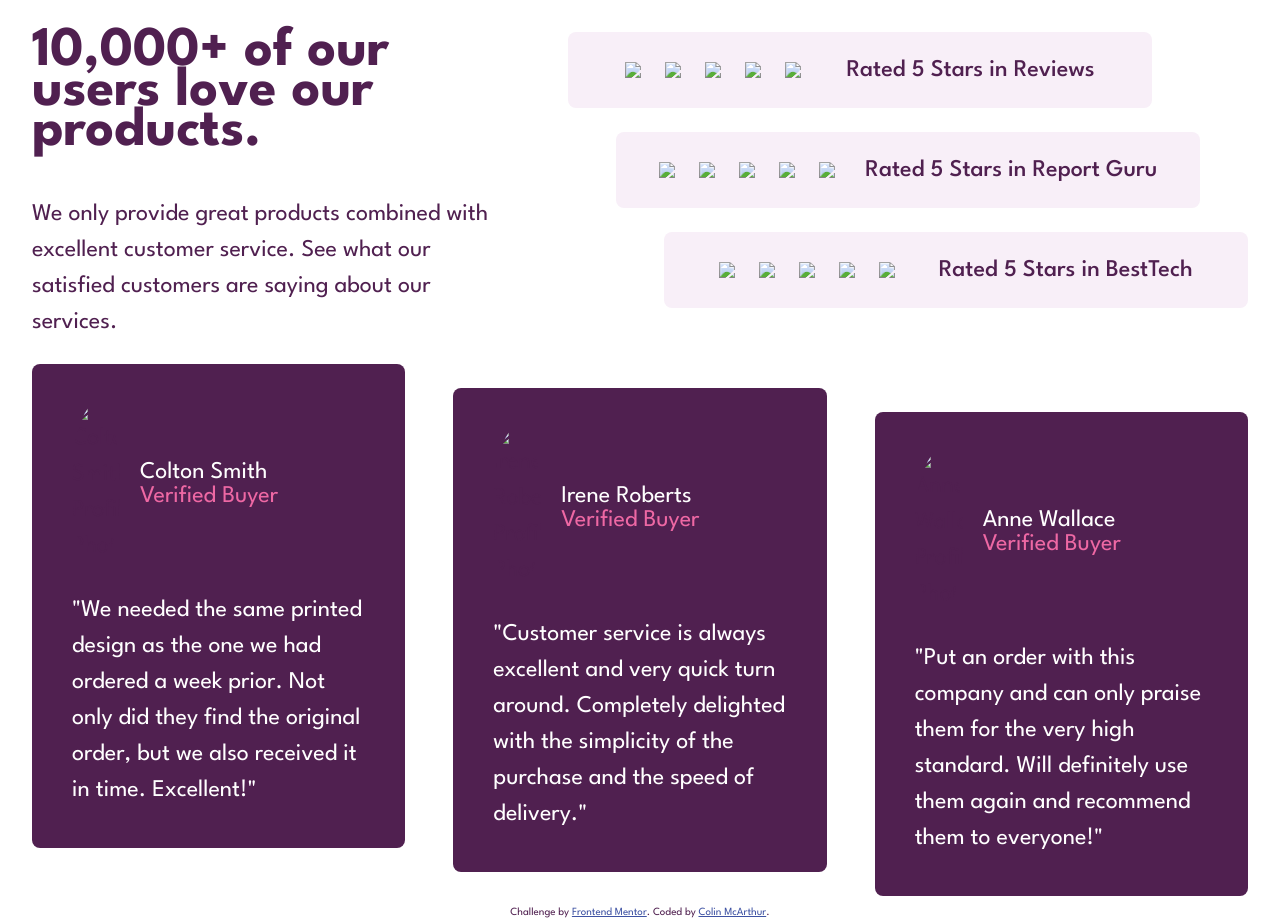
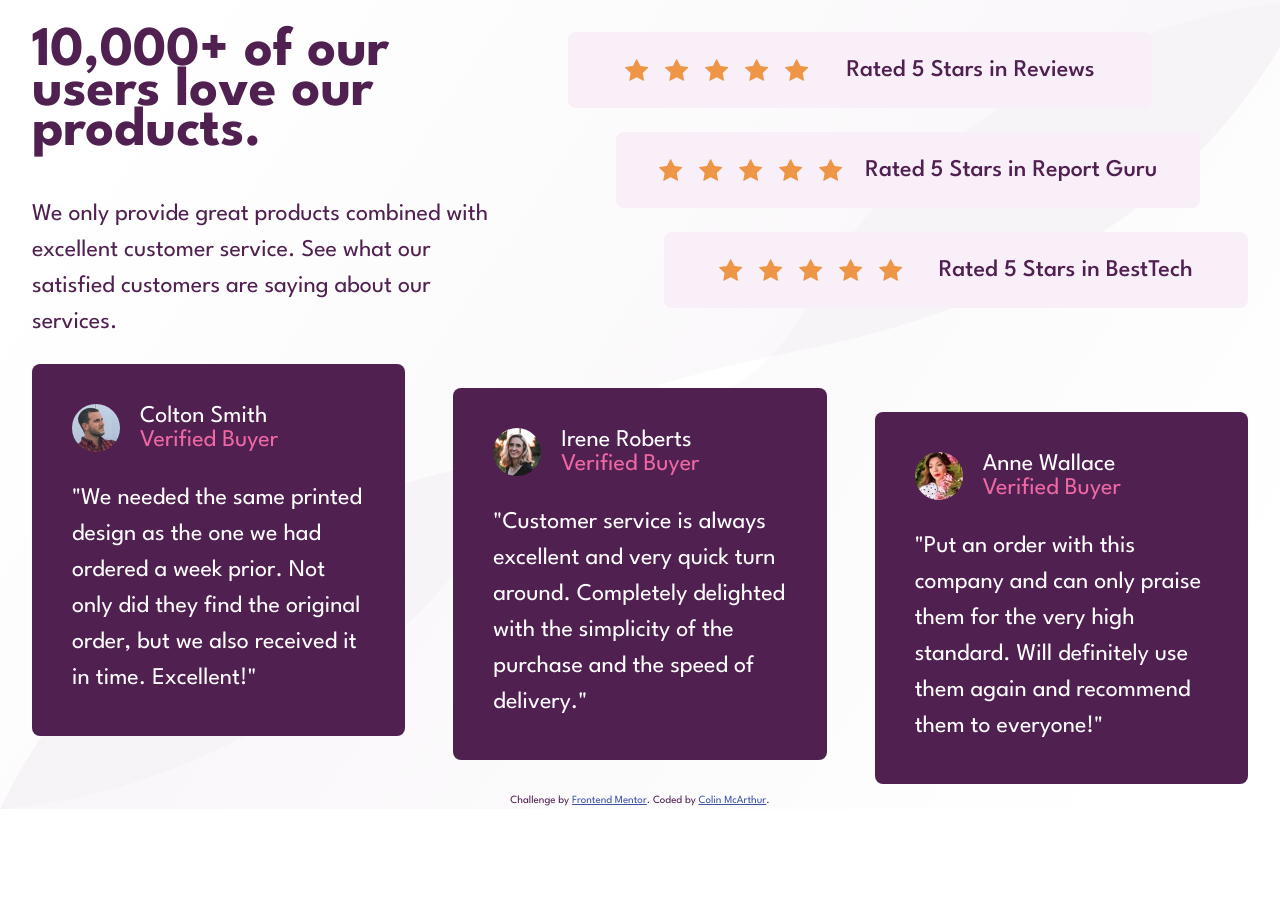
Before and after one commit to ColinMcArthur85/Social-proof-section, a website: page src/index.html in a window 1280 px wide. After the commit the page ends 809 px from the top, so only its background shows below. Drawn offline with nearby package versions, Linux system fonts and the light colour scheme; files that its build step writes are made by us from their sources.

Commit message:
file management

```diff
--- a/src/index.html
+++ b/src/index.html
@@ -11,7 +11,7 @@
       sizes="32x32"
       href="./images/favicon-32x32.png"
     />
-    <link rel="stylesheet" href="css/styles.css" />
+    <link rel="stylesheet" href="/docs/css/styles.css" />
     <title>Frontend Mentor | Social proof section</title>
 
     <!-- Feel free to remove these styles or customise in your own stylesheet 👍 -->
@@ -43,27 +43,27 @@
                 <div class="review-icons">
                   <img
                     class="review-icon"
-                    src="images/icon-star.svg"
+                    src="/docs/images/icon-star.svg"
                     data-type="star-icon"
                   />
                   <img
                     class="review-icon"
-                    src="images/icon-star.svg"
+                    src="/docs/images/icon-star.svg"
                     data-type="star-icon"
                   />
                   <img
                     class="review-icon"
-                    src="images/icon-star.svg"
+                    src="/docs/images/icon-star.svg"
                     data-type="star-icon"
                   />
                   <img
                     class="review-icon"
-                    src="images/icon-star.svg"
+                    src="/docs/images/icon-star.svg"
                     data-type="star-icon"
                   />
                   <img
                     class="review-icon"
-                    src="images/icon-star.svg"
+                    src="/docs/images/icon-star.svg"
                     data-type="star-icon"
                   />
                 </div>
@@ -73,27 +73,27 @@
                 <div class="review-icons flow-r">
                   <img
                     class="review-icon"
-                    src="images/icon-star.svg"
+                    src="/docs/images/icon-star.svg"
                     data-type="star-icon"
                   />
                   <img
                     class="review-icon"
-                    src="images/icon-star.svg"
+                    src="/docs/images/icon-star.svg"
                     data-type="star-icon"
                   />
                   <img
                     class="review-icon"
-                    src="images/icon-star.svg"
+                    src="/docs/images/icon-star.svg"
                     data-type="star-icon"
                   />
                   <img
                     class="review-icon"
-                    src="images/icon-star.svg"
+                    src="/docs/images/icon-star.svg"
                     data-type="star-icon"
                   />
                   <img
                     class="review-icon"
-                    src="images/icon-star.svg"
+                    src="/docs/images/icon-star.svg"
                     data-type="star-icon"
                   />
                 </div>
@@ -103,27 +103,27 @@
                 <div class="review-icons flow-r">
                   <img
                     class="review-icon"
-                    src="images/icon-star.svg"
+                    src="/docs/images/icon-star.svg"
                     data-type="star-icon"
                   />
                   <img
                     class="review-icon"
-                    src="images/icon-star.svg"
+                    src="/docs/images/icon-star.svg"
                     data-type="star-icon"
                   />
                   <img
                     class="review-icon"
-                    src="images/icon-star.svg"
+                    src="/docs/images/icon-star.svg"
                     data-type="star-icon"
                   />
                   <img
                     class="review-icon"
-                    src="images/icon-star.svg"
+                    src="/docs/images/icon-star.svg"
                     data-type="star-icon"
                   />
                   <img
                     class="review-icon"
-                    src="images/icon-star.svg"
+                    src="/docs/images/icon-star.svg"
                     data-type="star-icon"
                   />
                 </div>
@@ -136,7 +136,7 @@
               <div class="card-profile">
                 <img
                   class="profile-image"
-                  src="images/image-colton.jpg"
+                  src="/docs/images/image-colton.jpg"
                   alt="Colton Smith Profile Photo"
                   data-type="profile-headshot"
                 />
@@ -155,7 +155,7 @@
               <div class="card-profile">
                 <img
                   class="profile-image"
-                  src="images/image-irene.jpg"
+                  src="/docs/images/image-irene.jpg"
                   alt="Irene Roberts Profile Photo"
                   data-type="profile-headshot"
                 />
@@ -175,7 +175,7 @@
               <div class="card-profile">
                 <img
                   class="profile-image"
-                  src="images/image-anne.jpg"
+                  src="/docs/images/image-anne.jpg"
                   alt="Anne Wallace Profile Photo"
                   data-type="profile-headshot"
                 />
--- a/src/sass/_global.scss
+++ b/src/sass/_global.scss
@@ -4,8 +4,8 @@ body {
   flex-direction: column;
   align-items: center;
   justify-content: center;
-  background-image: url("../images/bg-pattern-bottom-desktop.svg"),
-    url("../images/bg-pattern-top-desktop.svg");
+  background-image: url("/docs/images/bg-pattern-bottom-desktop.svg"),
+    url("/docs/images/bg-pattern-top-desktop.svg");
   background-size: cover;
 
   //typeography
```
Also changed, not shown: docs/css/styles.css (added), docs/images/bg-pattern-bottom-desktop.svg (added), docs/images/bg-pattern-bottom-mobile.svg (added), docs/images/bg-pattern-top-desktop.svg (added), docs/images/bg-pattern-top-mobile.svg (added), docs/images/favicon-32x32.png (added), docs/images/icon-star.svg (added), docs/images/image-anne.jpg (added), docs/images/image-colton.jpg (added), docs/images/image-irene.jpg (added), docs/styles.css (added), 3 other files.
